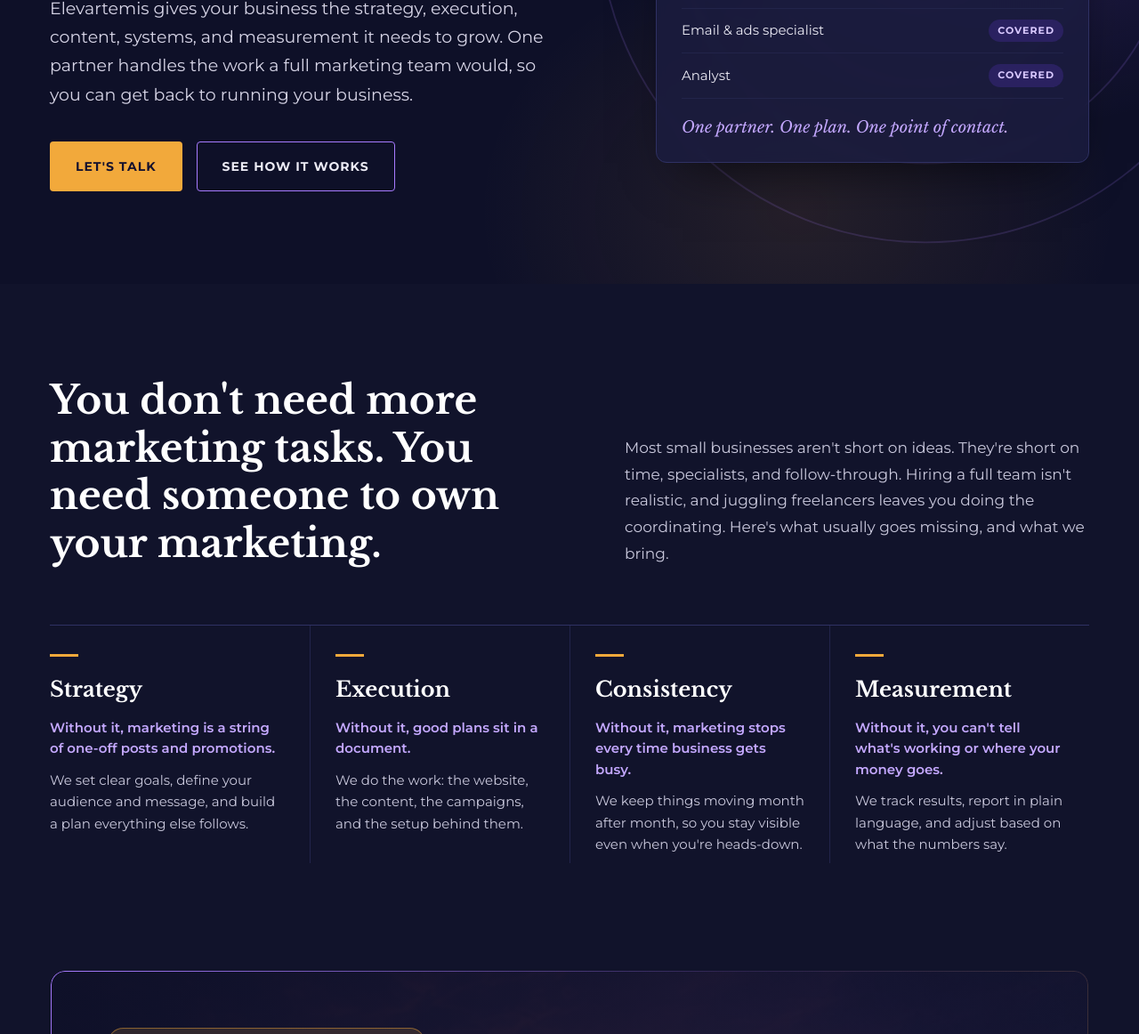
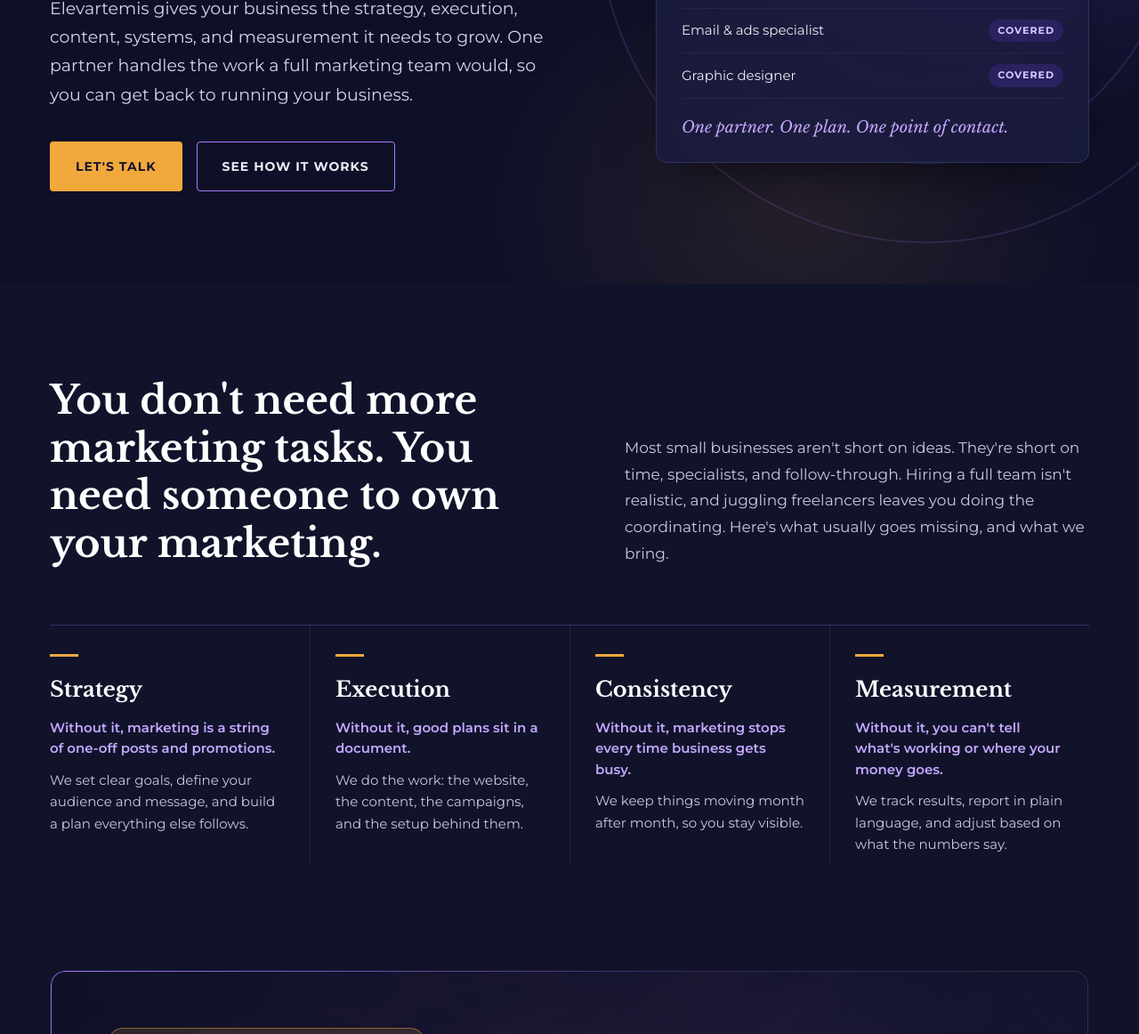
Before and after one commit to rbynfnch/Elevartemis-site, a plain HTML site: page services.html in a window 1280 px wide. Shown: the part 509-1671 px from the top of the page at 89% size. Drawn offline with nearby package versions, Linux system fonts and the light colour scheme.

Commit message:
Services: Graphic designer replaces Analyst; trim 'stay visible' line
Co-Authored-By: Claude Opus 5.5 <noreply@anthropic.com>
Claude-Session: https://claude.ai/code/session_01J52VytvH7vUgKJ3LqeP968

```diff
--- a/services.html
+++ b/services.html
@@ -69,7 +69,7 @@
             <li class="seq-item" style="--i:3"><span>Content writer</span><span class="covered">Covered</span></li>
             <li class="seq-item" style="--i:4"><span>Social media manager</span><span class="covered">Covered</span></li>
             <li class="seq-item" style="--i:5"><span>Email &amp; ads specialist</span><span class="covered">Covered</span></li>
-            <li class="seq-item" style="--i:6"><span>Analyst</span><span class="covered">Covered</span></li>
+            <li class="seq-item" style="--i:6"><span>Graphic designer</span><span class="covered">Covered</span></li>
           </ul>
           <p class="roles-foot">One partner. One plan. One point of contact.</p>
         </aside>
@@ -97,7 +97,7 @@
           <article class="need" data-reveal style="--d:3">
             <h3>Consistency</h3>
             <p class="need-gap">Without it, marketing stops every time business gets busy.</p>
-            <p>We keep things moving month after month, so you stay visible even when you're heads-down.</p>
+            <p>We keep things moving month after month, so you stay visible.</p>
           </article>
           <article class="need" data-reveal style="--d:4">
             <h3>Measurement</h3>
```
